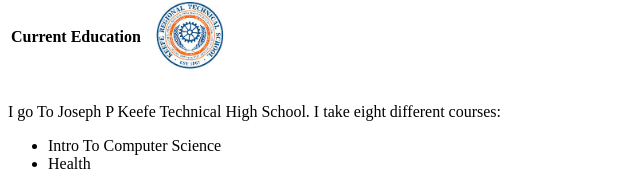
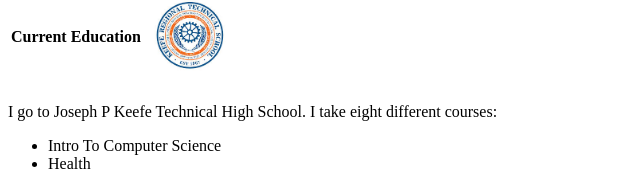
Before and after one commit to KTProg-2024/my-own-webpage-Tkestrel, a plain HTML site: page index.html in a window 1280 px wide. Shown: the part 597-767 px from the top of the page, 0-640 px from the left. Drawn offline with Linux system fonts and the light colour scheme.

Commit message:
fixed typo

```diff
--- a/index.html
+++ b/index.html
@@ -65,7 +65,7 @@
           alt="Keefe Tech Logo"></td>
       </tr>
     </table>
-    <p>I go To Joseph P Keefe Technical High School. I take eight different courses:</p>
+    <p>I go to Joseph P Keefe Technical High School. I take eight different courses:</p>
       <ul>
         <li>Intro To Computer Science</li>
         <li>Health</li>
```
